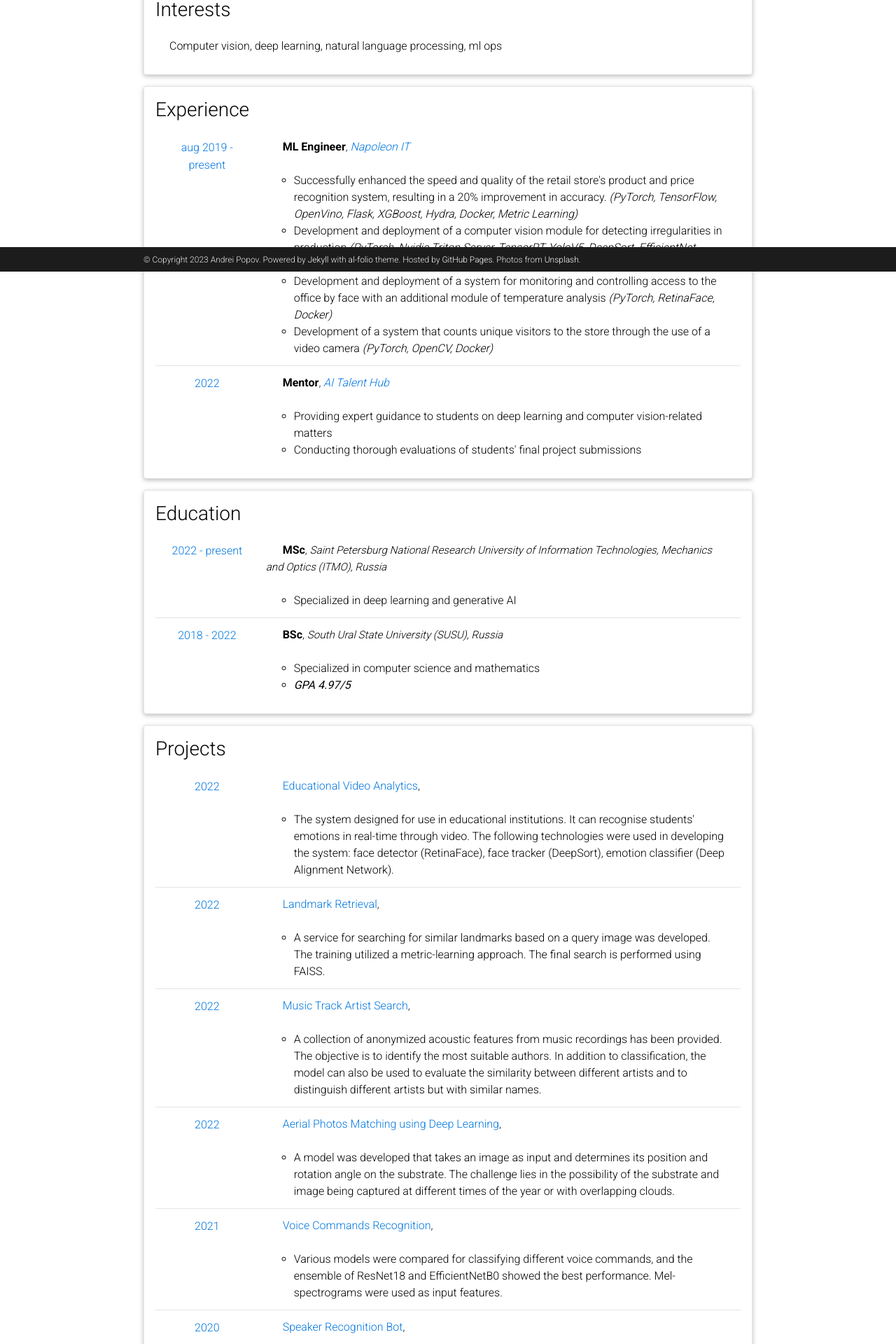
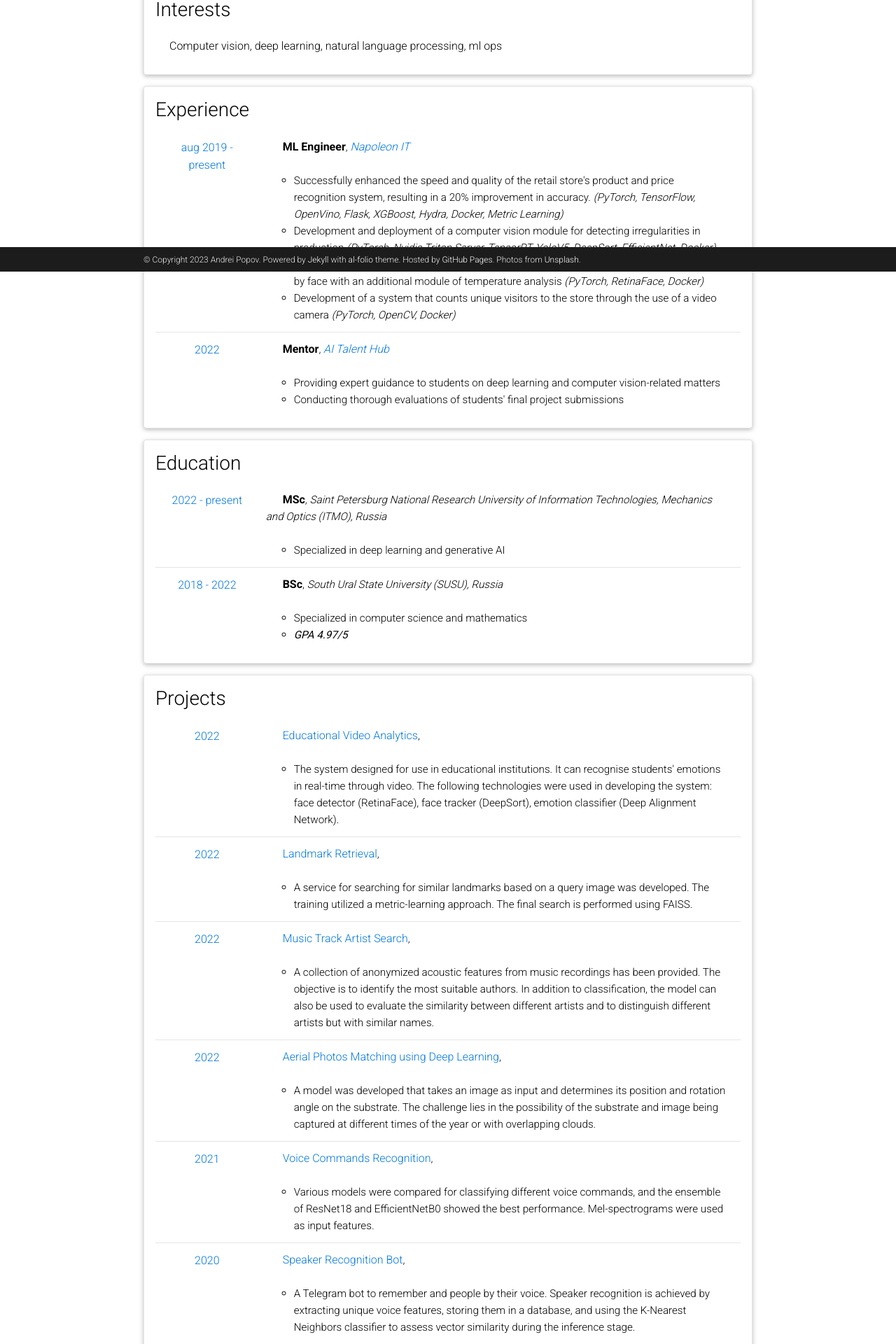
Before and after one commit to traptrip/traptrip.github.io, a Jekyll site: the page built from _pages/cv.md, in a window 1280 px wide. Shown: the part 512-2432 px from the top of the page at 70% size. Built offline with Jekyll 4.4.1, drawn with Linux system fonts in a browser that asks for light colours; comment, search, counter and statistics services are not loaded; a style sheet for code colours, icons or effects is not loaded.

Commit message:
update timetable

```diff
--- a/_includes/cv/time_table.html
+++ b/_includes/cv/time_table.html
@@ -25,7 +25,7 @@
                       {% endfor %}
                       </ul>
                     {% else %}
-                      <span class="item">{{ item }}</span>
+                      <span class="item" style="font-size: 0.95rem;">{{ item }}</span>
                     {% endif %}
                   </li>
                 {% endfor %}
@@ -43,7 +43,7 @@
                       {% endfor %}
                       </ul>
                     {% else %}
-                      <span class="item">{{ item }}</span>
+                      <span class="item" style="font-size: 0.95rem;">{{ item }}</span>
                     {% endif %}
                   </li>
                 {% endfor %}
```
